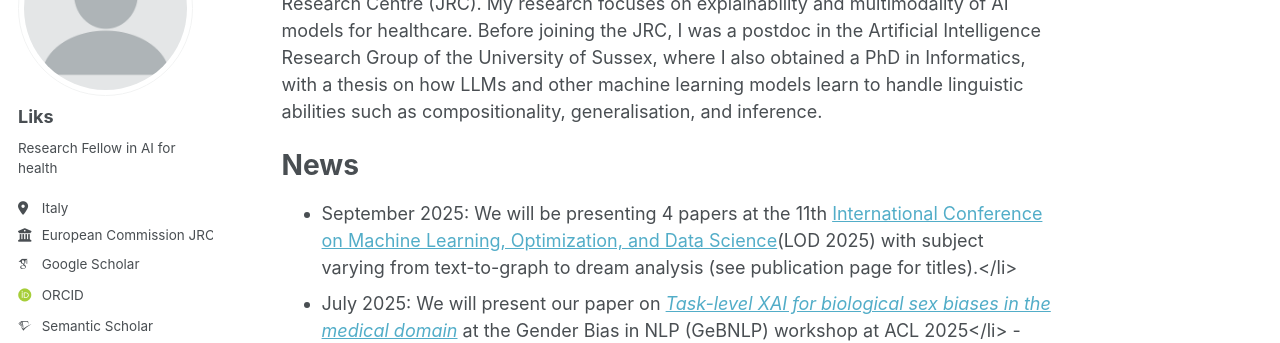
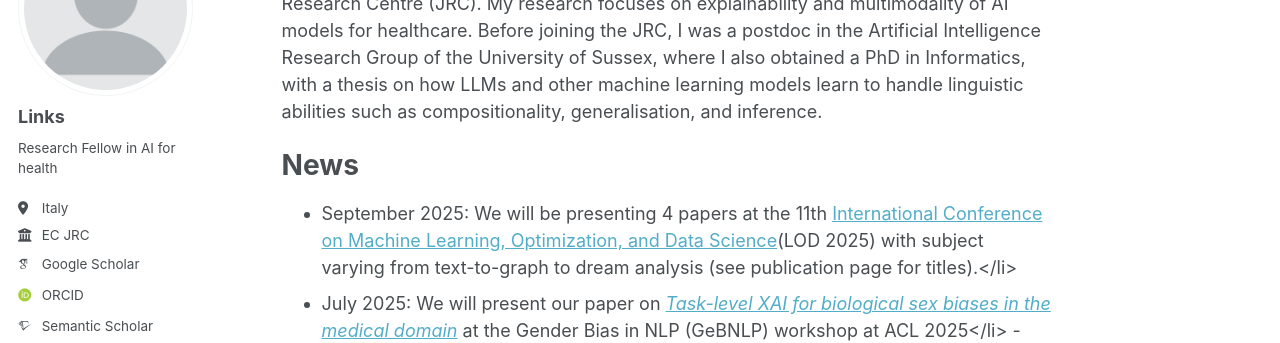
Before and after one commit to lorenzoscottb/lorenzoscottb.github.io, a Jekyll site: the page built from _pages/about.md, in a window 1280 px wide. Shown: the part 178-521 px from the top of the page. Built offline with Jekyll 4.4.1, drawn with Linux system fonts in a browser that asks for light colours; some web fonts are replaced; a script bundle is joined from its source files by our own code; library files that are not in the unit come from our copies.

Commit message:
Update _config.yml

```diff
--- a/_config.yml
+++ b/_config.yml
@@ -12,11 +12,11 @@
 title                    : "Personal Page"
 title_separator          : "-"
 name                     : &name "Lorenzo Bertolini"
-description              : &description "Your Name's academic portfolio"   # Update this with a general description of your site, this is the default if not overridden by a page
-url                      : https://academicpages.github.io # The base hostname & protocol for your site e.g. "https://[your GitHub username].github.io",
+description              : &description "Lorenzo Bertolini's academic portfolio"   # Update this with a general description of your site, this is the default if not overridden by a page
+url                      : https://lorenzoscottb.github.io # The base hostname & protocol for your site e.g. "https://[your GitHub username].github.io",
                                                            # or if you already have some other page hosted on Github then use "https://[your GitHub username].github.io/[Your Repo Name]"
 baseurl                  : "" # the subpath of your site, e.g. "/blog"
-repository               : "academicpages/academicpages.github.io"
+repository               : "https://lorenzoscottb.github.io"
 
 # Site Author - The following control what appear as part of the author content on the side bar.
 #               If a field is blank the icon and link will not appear, otherwise it will be shown.
@@ -24,11 +24,11 @@
 author:
   # Biographic information
   avatar           : "profile.png"
-  name             : "Liks"
+  name             : "Links"
   pronouns         : # example: "she/her"
   bio              : "Research Fellow in AI for health"
   location         : "Italy"
-  employer         : "European Commission JRC"
+  employer         : "EC JRC"
   uri              : # URL
   email            : # URL
 
```
